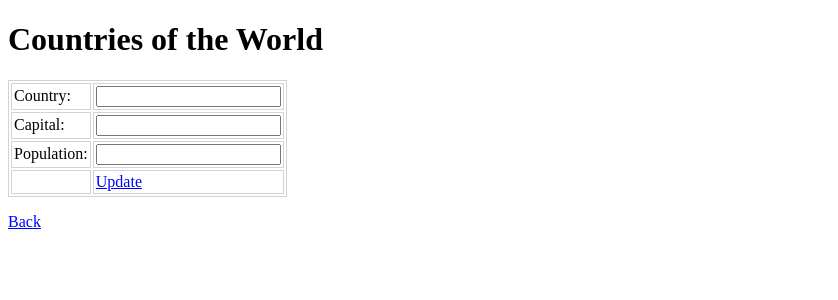
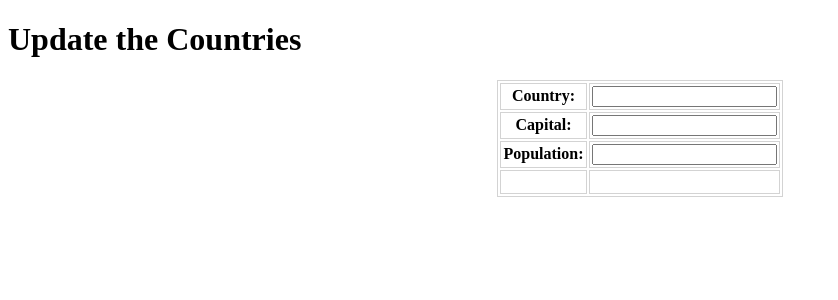
Before and after one commit to Al-1-0/PHP-Countries, a PHP site: page /updateform.php in a window 1280 px wide. Shown: the top 300 px of the page, without its empty margins (0-838 px from the left). Run offline with PHP 8.4, Linux system fonts and the light colour scheme; data that the repository does not hold is empty.

Commit message:
Update styles

```diff
--- a/index.php
+++ b/index.php
@@ -25,6 +25,7 @@
     </head>
     <body>
         <h1>PHP <br>Countries<br>App</h1>
+        <p>Insert, update, and delete Countries information about their Capital Cities and their corresponding population.</p>
         <?php
         require_once "login.php";
 
@@ -63,6 +64,6 @@
 
         $conn->close();
         ?>
-        <p><a href="insertform.php">Insert a New Record</a></p>
+        <p><a href="insertform.php">Insert New Country</a></p>
     </body>
 </html>
--- a/updateform.php
+++ b/updateform.php
@@ -1,27 +1,32 @@
 <!DOCTYPE html>
 <html lang="en">
     <head>
-        <title>Learning PHP, MySQL & JavaScript</title>
+        <title>Update Countries</title>
         <meta charset="UTF-8">
         <meta name="viewport" content="width=device-width, initial-scale=1.0">
         <style>
             a
             {
-                color: blue;
+                color: white;
             }
             table, td, th
             {
-                border: lightgrey solid thin;
+                border: lightgray solid thin;
+                margin-left: auto;
+                margin-right: auto;
             }
             td, th
             {
                 padding: 2px;
-                text-align: left;
+                text-align: center;
+                font-size: 16px;
+                font-weight: bold;
             }
         </style>
     </head>
     <body>
-        <h1>Countries of the World</h1>
+        <h1>Update the Countries</h1>
+
         <?php
         require_once "login.php";
 
```
Also changed, not shown: insertform.php (+8 -3 lines).
